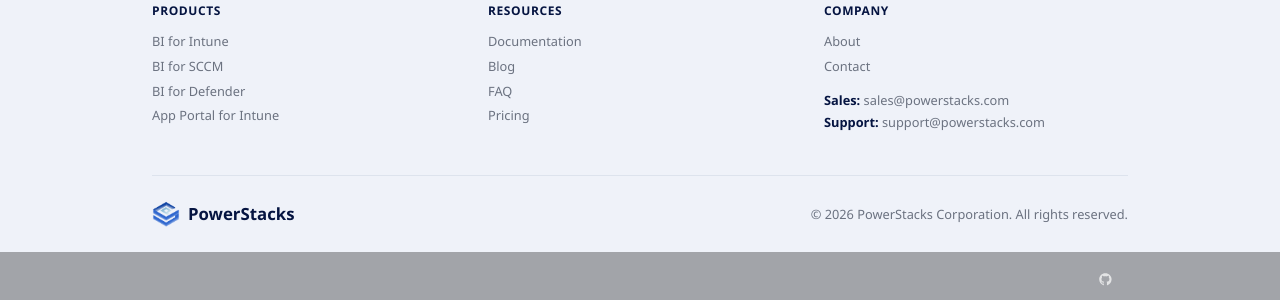
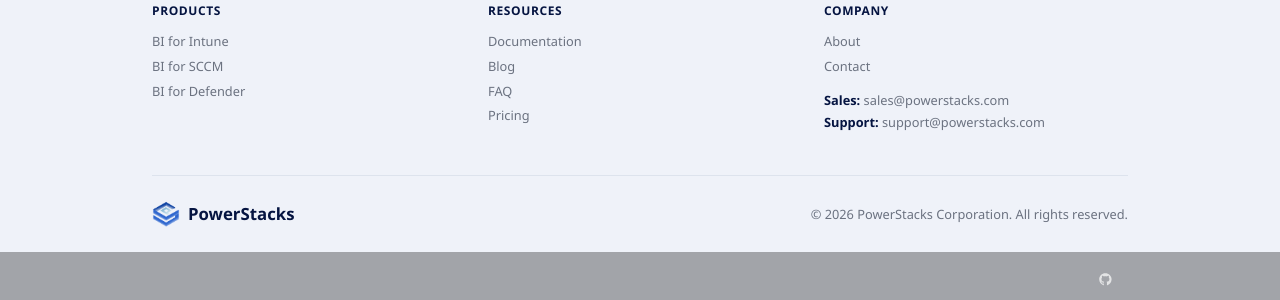
Before and after one commit to powerstacks-corp/BI-for-Defender, an MkDocs documentation site: the page built from docs/index.md, in a window 1280 px wide and 900 px high, scrolled down 893 px. Shown: the part 597-897 px from the top of the window. Built offline with MkDocs 1.6.1 and Material for MkDocs 9.7.7, drawn with Linux system fonts in a browser that asks for light colours; comment, search, counter and statistics services are not loaded.

Commit message:
Remove App Portal for Intune; use dynamic marketing URL via mkdocs config

```diff
--- a/docs/overrides/main.html
+++ b/docs/overrides/main.html
@@ -3,16 +3,16 @@
 {% block announce %}
 <nav class="ps-global-nav" aria-label="PowerStacks global">
   <div class="ps-global-nav__inner">
-    <a href="https://scaling-barnacle-929qvrp.pages.github.io" class="ps-global-nav__brand" title="PowerStacks Home">
+    <a href="{{ config.extra.marketing_url }}" class="ps-global-nav__brand" title="PowerStacks Home">
       <img src="{{ config.site_url }}images/ps-logo.webp" alt="" class="ps-global-nav__logo" width="24" height="24" />
       <span class="ps-global-nav__brand-text">PowerStacks</span>
     </a>
     <div class="ps-global-nav__site-links">
-      <a href="https://scaling-barnacle-929qvrp.pages.github.io/solutions/endpoint-management-platform/">Solutions</a>
-      <a href="https://scaling-barnacle-929qvrp.pages.github.io/products/bi-for-intune/">Products</a>
-      <a href="https://scaling-barnacle-929qvrp.pages.github.io/pricing/">Pricing</a>
-      <a href="https://scaling-barnacle-929qvrp.pages.github.io/blog/">Blog</a>
-      <a href="https://scaling-barnacle-929qvrp.pages.github.io/docs/">Learn</a>
+      <a href="{{ config.extra.marketing_url }}/solutions/endpoint-management-platform/">Solutions</a>
+      <a href="{{ config.extra.marketing_url }}/products/bi-for-intune/">Products</a>
+      <a href="{{ config.extra.marketing_url }}/pricing/">Pricing</a>
+      <a href="{{ config.extra.marketing_url }}/blog/">Blog</a>
+      <a href="{{ config.extra.marketing_url }}/docs/">Learn</a>
     </div>
   </div>
 </nav>
@@ -28,23 +28,22 @@
           <li><a href="https://powerstacks-corp.github.io/BI-for-Intune/">BI for Intune</a></li>
           <li><a href="https://powerstacks-corp.github.io/BI-for-SCCM/">BI for SCCM</a></li>
           <li><a href="https://powerstacks-corp.github.io/BI-for-Defender/">BI for Defender</a></li>
-          <li><a href="https://powerstacks-corp.github.io/app-portal-for-intune/">App Portal for Intune</a></li>
         </ul>
       </div>
       <div class="ps-footer__col">
         <h3 class="ps-footer__heading">Resources</h3>
         <ul class="ps-footer__list">
-          <li><a href="https://scaling-barnacle-929qvrp.pages.github.io/docs/">Documentation</a></li>
-          <li><a href="https://scaling-barnacle-929qvrp.pages.github.io/blog/">Blog</a></li>
-          <li><a href="https://scaling-barnacle-929qvrp.pages.github.io/faq/">FAQ</a></li>
-          <li><a href="https://scaling-barnacle-929qvrp.pages.github.io/pricing/">Pricing</a></li>
+          <li><a href="{{ config.extra.marketing_url }}/docs/">Documentation</a></li>
+          <li><a href="{{ config.extra.marketing_url }}/blog/">Blog</a></li>
+          <li><a href="{{ config.extra.marketing_url }}/faq/">FAQ</a></li>
+          <li><a href="{{ config.extra.marketing_url }}/pricing/">Pricing</a></li>
         </ul>
       </div>
       <div class="ps-footer__col">
         <h3 class="ps-footer__heading">Company</h3>
         <ul class="ps-footer__list">
-          <li><a href="https://scaling-barnacle-929qvrp.pages.github.io/about/">About</a></li>
-          <li><a href="https://scaling-barnacle-929qvrp.pages.github.io/contact/">Contact</a></li>
+          <li><a href="{{ config.extra.marketing_url }}/about/">About</a></li>
+          <li><a href="{{ config.extra.marketing_url }}/contact/">Contact</a></li>
         </ul>
         <div class="ps-footer__contact">
           <p><span class="ps-footer__contact-label">Sales:</span> <a href="mailto:sales@powerstacks.com">sales@powerstacks.com</a></p>
```
